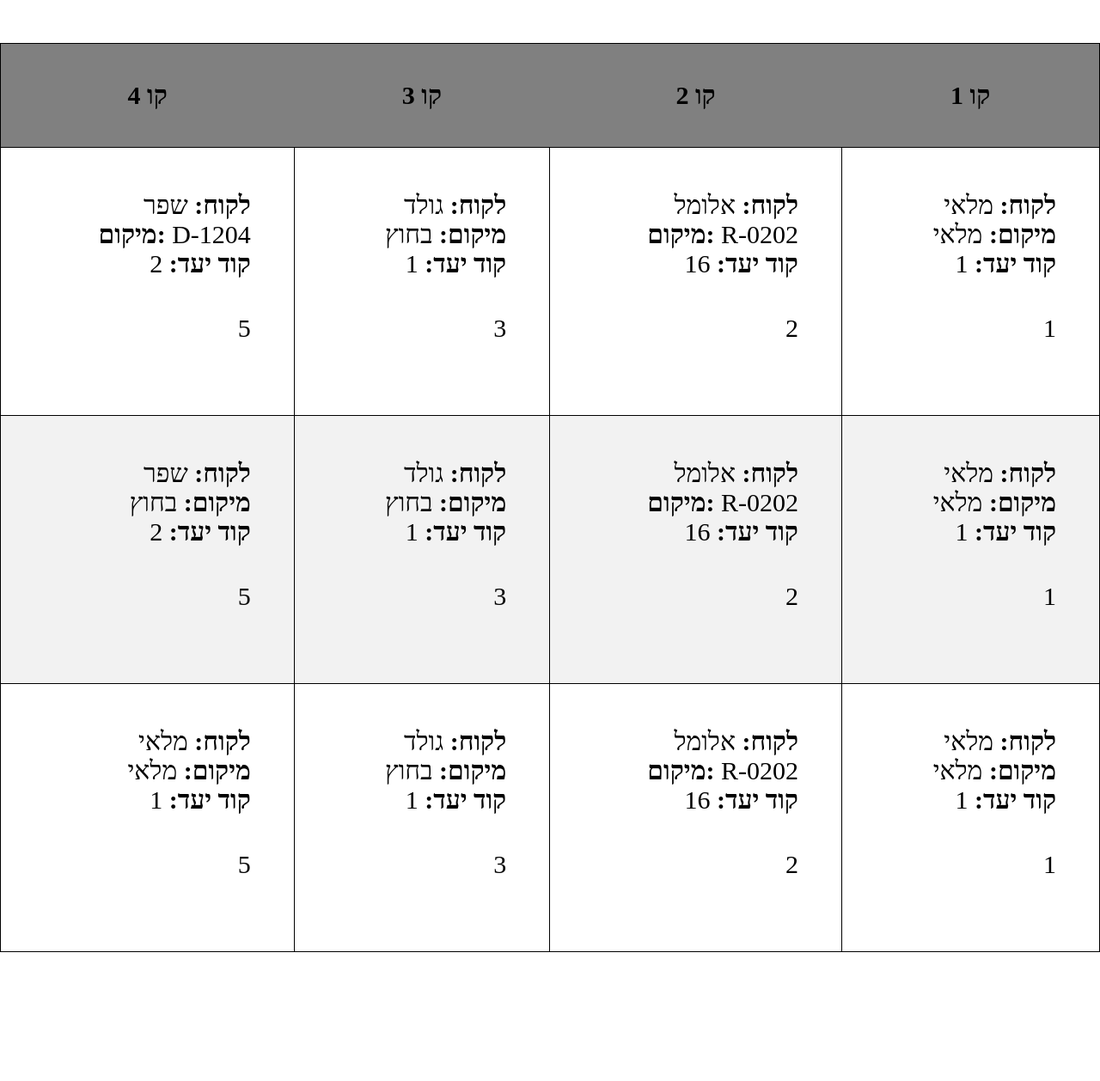
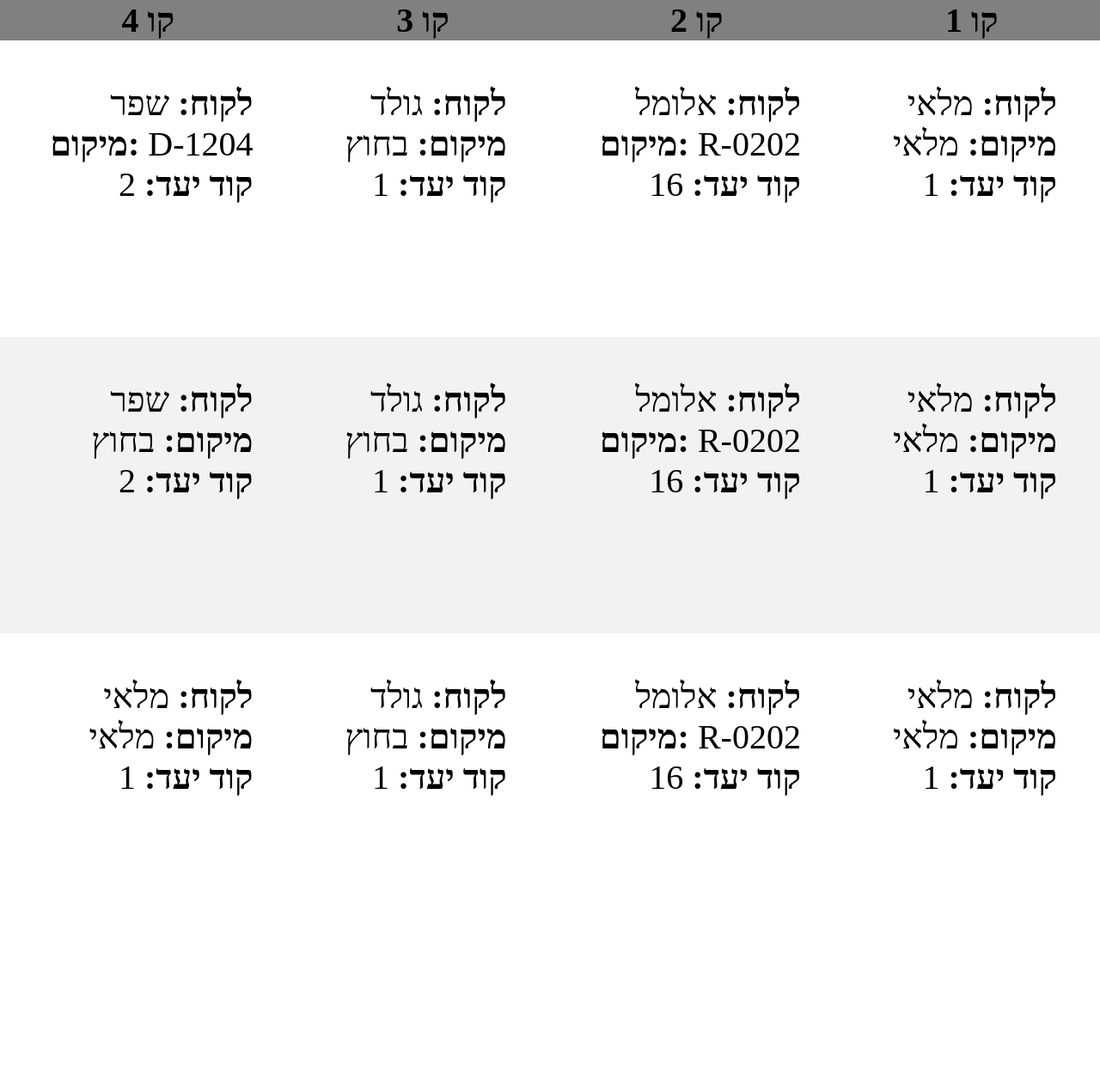
Before and after one commit to sweeper83/ksdsply, a PHP site: page / in a window 1280 px wide. Shown: the whole page at 86% size. After the commit the page ends 926 px from the top, so only its background shows below. Run offline with PHP 8.4, Linux system fonts and the light colour scheme; data comes from the database, SQL or seed files in the repository.

Commit message:
index.php updated

```diff
--- a/index.php
+++ b/index.php
@@ -1,39 +1,45 @@
 <!DOCTYPE html>
-<html>
+<html style="height: 100%;">
 <head>
-<style>
+<style type="text/css">
 
 body {
     margin: 0;
     padding: 0;
-}
-div.relative {
-    position: relative;
-	margin: auto;
-	bottom: 150px;
-    font-size: 30px;
+	height: 100%;
 }
 
 table {
 	border-collapse: collapse;
+	position: absolute;
+	top: 0;
+	bottom: 0;
+	left: 0;
+	right: 0;
+	height: 100%;
 	width: 100%;
-	text-align: right
-
+	font-size: 40px;
 }
 
+/*
 th {
-    height: 100px;
+
 	background-color:grey;
 	padding: 10px;
 	text-align: center;
 }
+*/
 
-td, tr {
+#cells {
 	padding: 50px;
-	height: 50px;
-	border: 1px solid black;
-
-
+	height: 95%;
+	text-align: right;
+}
+#theader {
+	height: 5%;
+	padding: 0;
+	text-align: center;
+	background-color: grey;
 }
 
 	tr:nth-child(odd){background-color: #f2f2f2}
@@ -43,7 +49,7 @@ td, tr {
 
 </style>
 </head>
-<body>
+<body style="height: 100%;">
 <?php
 require_once 'login.php';
 $conn = new mysqli($hn, $un, $pw, $db);
@@ -87,16 +93,16 @@ $results[3] = $result4;
 ?>
 
 
-<p style="text-align: right;margin-right: 200px;margin-top: 200px;">
+
 <div class="relative">
 <table>
 
-<tr>
-	<th><b> קו 4 </b><br></th>
-	<th><b> קו 3 </b><br></th>
-	<th><b> קו 2 </b><br></th>
-	<th><b> קו 1 </b><br></th>
-</tr>
+
+	<td id="theader"><b> קו 4 </b><br></td>
+	<td id="theader"><b> קו 3 </b><br></td>
+	<td id="theader"><b> קו 2 </b><br></td>
+	<td id="theader"><b> קו 1 </b><br></td>
+
 
 
 
@@ -108,11 +114,11 @@ $results[3] = $result4;
 			$results[$i]->data_seek($i);
 			$row = $results[$i]->fetch_array(MYSQLI_ASSOC);
 
-			echo '<td>';
+			echo '<td id="cells">';
 			echo '<b> לקוח: </b>' . $row['k_name']. '<br>';
 			echo '<b> מיקום: </b>' . $row['k_place']. ' <br> ';
 			echo '<b> קוד יעד: </b>' . $row['k_dst']. '<br>';
-			echo '<marquee behavior="scroll" direction="left"><b> הערה </b></marquee><br>' . $row['k_pkgline']. ' <br><br> ';
+			echo '<marquee behavior="scroll" direction="right"><b> הערה </b></marquee> <br><br> ';
 			echo '</td>';
 		}
 		echo '</tr>';
```
